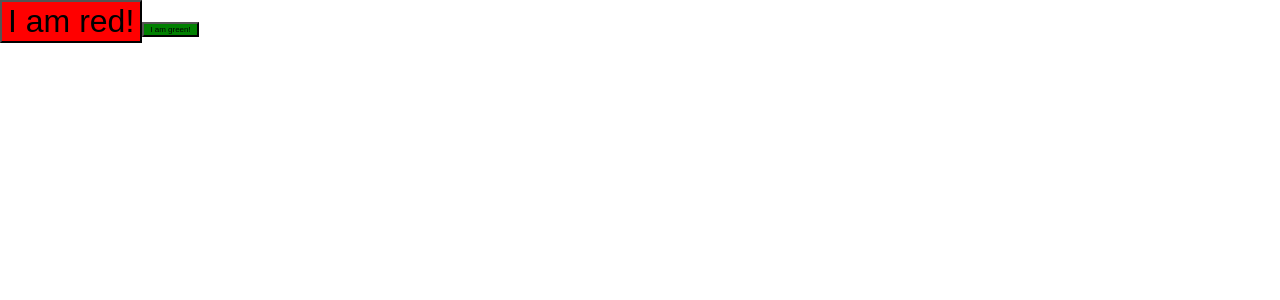
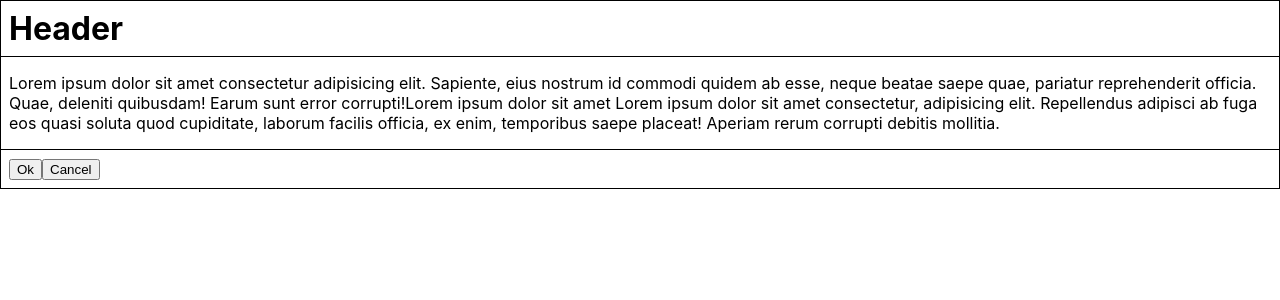
Before and after one commit to tarunkumar20199/-react-design-pattern-, a React (Create React App) app: page / in a window 1280 px wide. Shown: the top 300 px of the page. Built offline with nearby package versions, Linux system fonts and the light colour scheme.

Commit message:
more-components

```diff
--- a/src/App.js
+++ b/src/App.js
@@ -1,7 +1,8 @@
 // --------------------------------------LAYOUT COMPONENT------------------------------
 
 // import { CustomHookComponents } from "./components/custom-hooks";
-import { FunctionalComponent } from "./components/functional-programming";
+// import { FunctionalComponent } from "./components/functional-programming";
+import { MorePatterns } from "./components/more-patterns";
 // import { HigherOrderComponent } from "./components/higher-order-component";
 // import { ComponentsHandler } from "./components/uncontrol-control-components";
 // import { SplitScreen } from "./components/split-screen";
@@ -107,8 +108,10 @@ function App() {
   // return <CustomHookComponents />;
 
   // --------------------------------------FUNCTIONAL COMPONENT------------------------------
+  // return <FunctionalComponent />;
 
-  return <FunctionalComponent />;
+  // --------------------------------------MORE COMPONENT------------------------------
+  return <MorePatterns />;
 }
 
 export default App;
--- /dev/null
+++ b/src/components/more-patterns/card.jsx
@@ -0,0 +1,56 @@
+const Header = ({ children }) => {
+  return (
+    <div
+      style={{
+        borderBottom: "1px solid black",
+        padding: ".5rem",
+        marginBottom: ".5rem",
+      }}
+    >
+      {children}
+    </div>
+  );
+};
+
+const Body = ({ children }) => {
+  return (
+    <div
+      style={{
+        padding: ".5rem",
+      }}
+    >
+      {children}
+    </div>
+  );
+};
+
+const Footer = ({ children }) => {
+  return (
+    <div
+      style={{
+        borderTop: "1px solid black",
+        padding: ".5rem",
+        marginTop: ".5rem",
+      }}
+    >
+      {children}
+    </div>
+  );
+};
+
+const Card = ({ children }) => {
+  return (
+    <div
+      style={{
+        border: "1px solid black",
+      }}
+    >
+      {children}
+    </div>
+  );
+};
+
+export default Card;
+Card.Header = Header;
+Card.Body = Body;
+Card.Footer = Footer;
--- /dev/null
+++ b/src/components/more-patterns/index.jsx
@@ -0,0 +1,23 @@
+import Card from "./card";
+export const MorePatterns = () => {
+  return (
+    <Card>
+      <Card.Header>
+        <h1 style={{ margin: "0" }}>Header</h1>
+      </Card.Header>
+      <Card.Body>
+        Lorem ipsum dolor sit amet consectetur adipisicing elit. Sapiente, eius
+        nostrum id commodi quidem ab esse, neque beatae saepe quae, pariatur
+        reprehenderit officia. Quae, deleniti quibusdam! Earum sunt error
+        corrupti!Lorem ipsum dolor sit amet Lorem ipsum dolor sit amet
+        consectetur, adipisicing elit. Repellendus adipisci ab fuga eos quasi
+        soluta quod cupiditate, laborum facilis officia, ex enim, temporibus
+        saepe placeat! Aperiam rerum corrupti debitis mollitia.
+      </Card.Body>
+      <Card.Footer>
+        <button>Ok</button>
+        <button>Cancel</button>
+      </Card.Footer>
+    </Card>
+  );
+};
```
